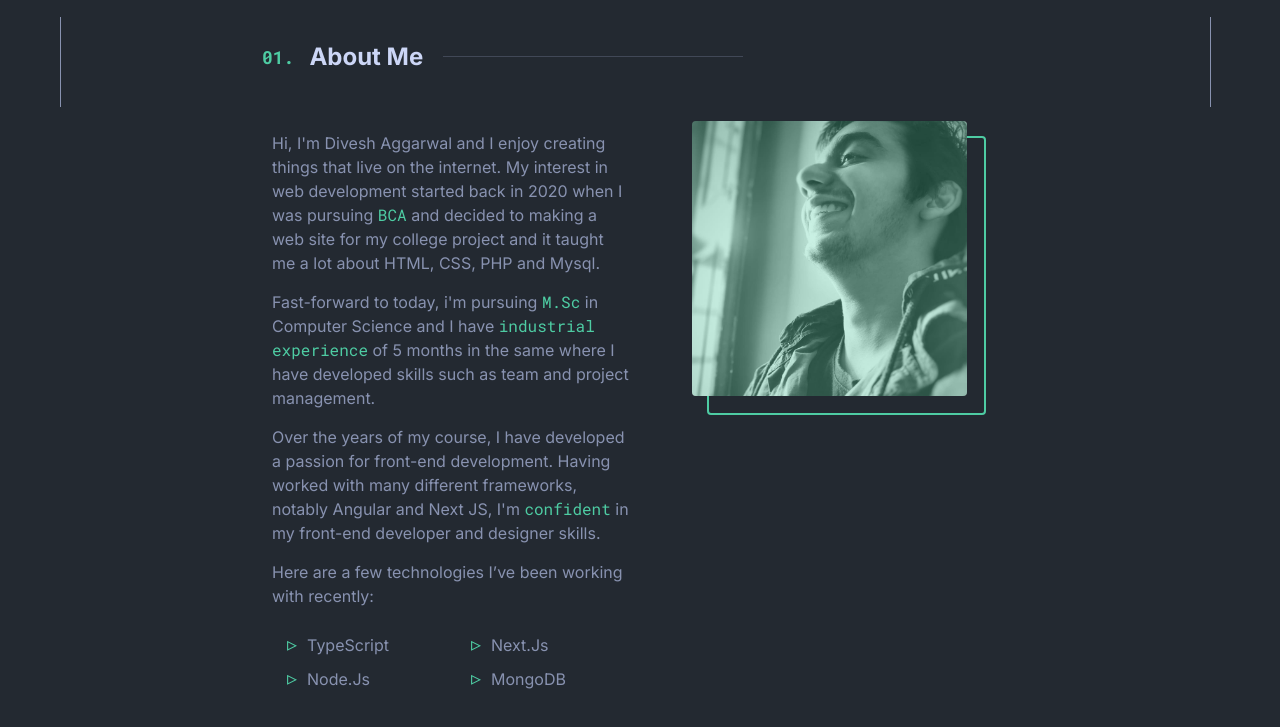
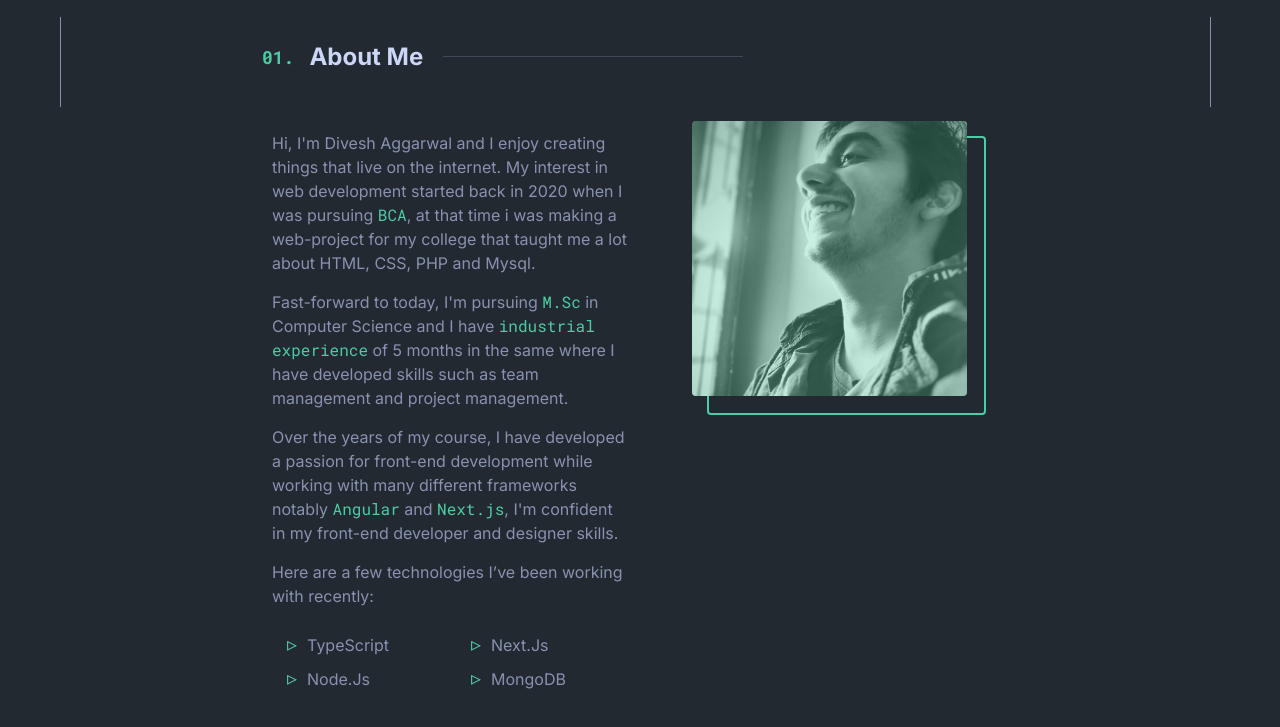
Before and after one commit to diveshagarwal213/diveshagarwal213.github.io, a plain HTML site: page index.html in a window 1280 px wide. Shown: the part 693-1420 px from the top of the page. Drawn offline with Linux system fonts and the light colour scheme.

Commit message:
updated resume

```diff
--- a/index.html
+++ b/index.html
@@ -38,23 +38,23 @@
             <p>
               Hi, I'm Divesh Aggarwal and I enjoy creating things that live on
               the internet. My interest in web development started back in 2020
-              when I was pursuing <span class="txt-p">BCA</span> and decided to
-              making a web site for my college project and it taught me a lot
-              about HTML, CSS, PHP and Mysql.
+              when I was pursuing <span class="txt-p">BCA</span>, at that time i
+              was making a web-project for my college that taught me a lot about
+              HTML, CSS, PHP and Mysql.
             </p>
             <p>
-              Fast-forward to today, i'm pursuing
+              Fast-forward to today, I'm pursuing
               <span class="txt-p">M.Sc</span> in Computer Science and I have
               <span class="txt-p">industrial experience</span> of
               <span id="expTime"></span> in the same where I have developed
-              skills such as team and project management.
+              skills such as team management and project management.
             </p>
             <p>
               Over the years of my course, I have developed a passion for
-              front-end development. Having worked with many different
-              frameworks, notably Angular and Next JS, I'm
-              <span class="txt-p">confident</span> in my front-end developer and
-              designer skills.
+              front-end development while working with many different frameworks
+              notably <span class="txt-p">Angular</span> and
+              <span class="txt-p">Next.js</span>, I'm confident in my front-end
+              developer and designer skills.
             </p>
 
             Here are a few technologies I’ve been working with recently:
```
Also changed, not shown: 1 other file.
